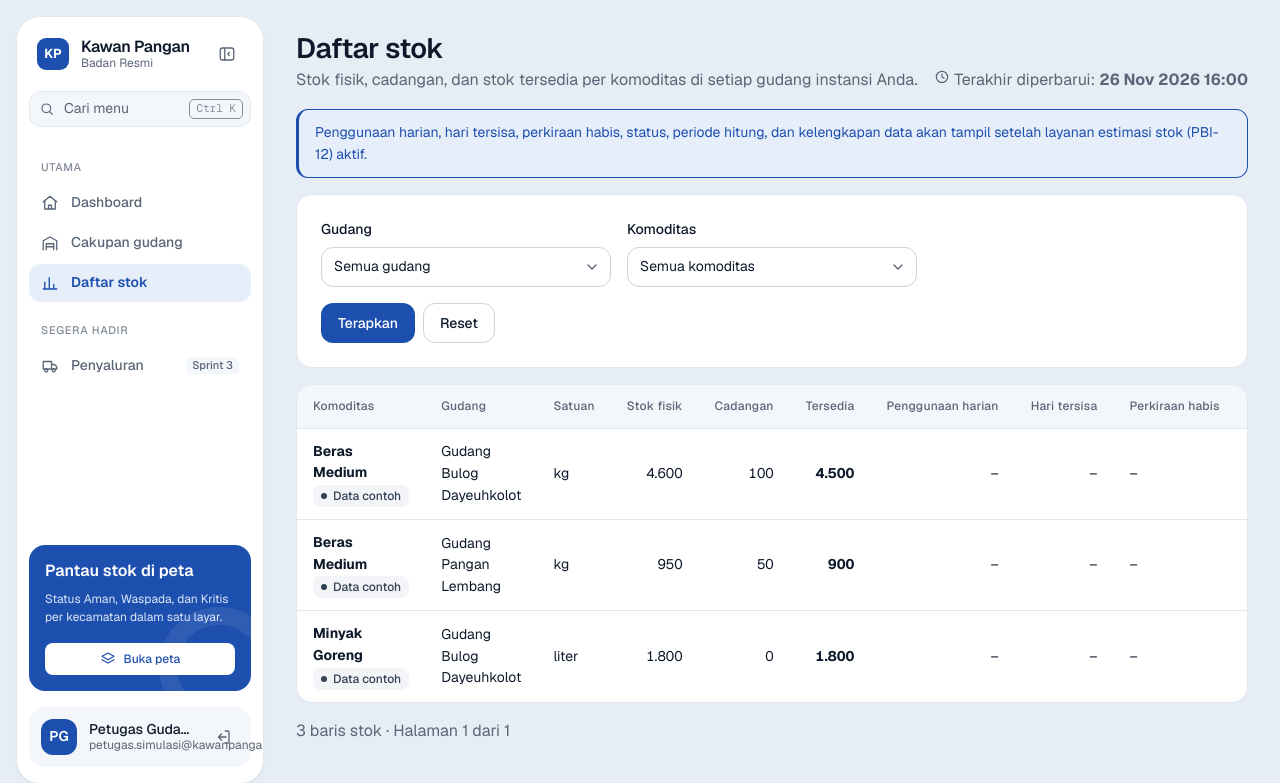
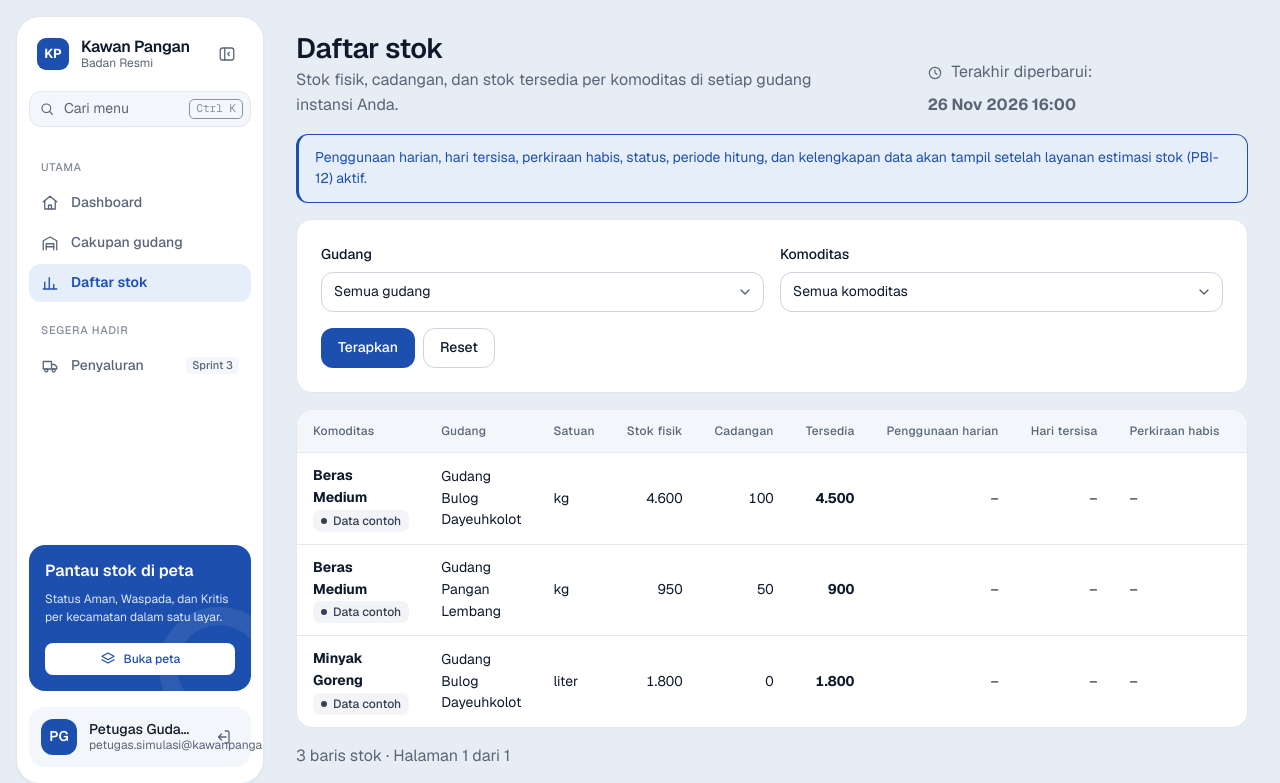
Before and after one commit to PPL-SI4809-KEL-E/kawan-pangan, a Laravel app: page /panel/instansi/stok in a window 1280 px wide. Shown: the top 783 px of the page. Run offline with Laravel 12, Linux system fonts and the light colour scheme; a user stored in the database is signed in; data comes from the database, SQL or seed files in the repository; style sheets or scripts are compiled from the project's sources.

Commit message:
PSKE-64 form filter pakai grid-2

```diff
--- a/resources/views/panel/stok/index.blade.php
+++ b/resources/views/panel/stok/index.blade.php
@@ -18,7 +18,7 @@
         <h1>Daftar stok</h1>
         <p>Stok fisik, cadangan, dan stok tersedia per komoditas di setiap gudang instansi Anda.</p>
     </div>
-    <p class="text-muted">
+    <p class="text-muted cluster">
         <svg class="icon icon-sm"><use href="#i-clock"/></svg>
         Terakhir diperbarui:
         <strong>{{ $terakhirDiperbarui ? \Illuminate\Support\Carbon::parse($terakhirDiperbarui)->translatedFormat('d M Y H:i') : 'belum ada mutasi' }}</strong>
@@ -32,7 +32,7 @@
 @endif
 
 <form class="card" method="get" action="{{ route('panel.instansi.stok.index') }}">
-    <div class="grid grid-3">
+    <div class="grid grid-2">
         <div class="field">
             <label for="gudang">Gudang</label>
             <select class="select" id="gudang" name="gudang">
```
